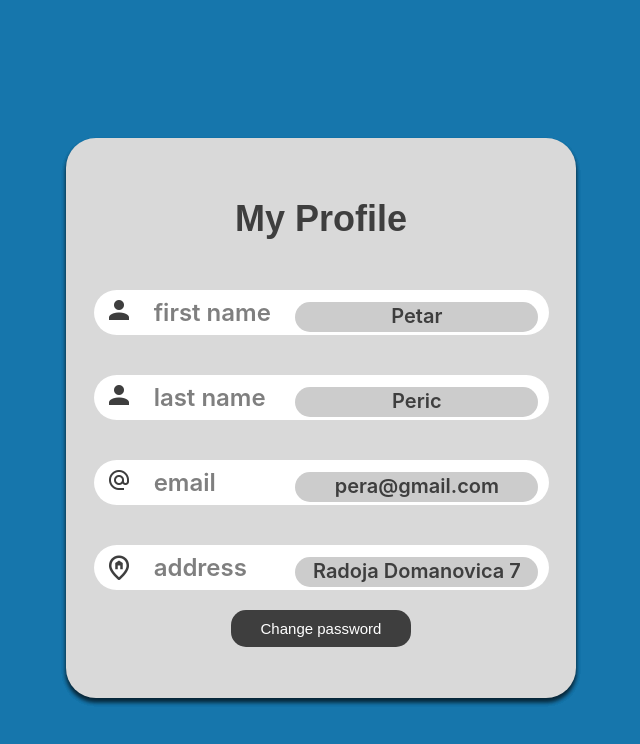
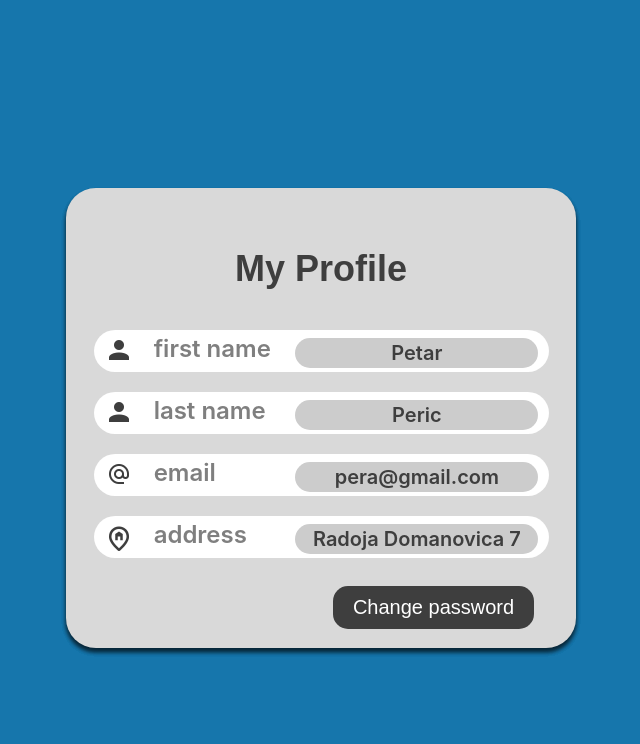
Before and after one commit to lazar-popovic/WatApp-WatWise, an Angular app in the folder src/front/prosumerClient/: page /profile in a window 1280 px wide. Shown: the top 744 px of the page, without its empty margins (319-959 px from the left). Built offline with nearby package versions, Linux system fonts and the light colour scheme.

Commit message:
#27 finished front of the my profile/change password page

```diff
--- a/src/front/prosumerClient/src/app/profile/profile.component.css
+++ b/src/front/prosumerClient/src/app/profile/profile.component.css
@@ -35,13 +35,6 @@ h2
   font-style: bold;
   font-size: 36px;
   color: #3E3E3E;
-
-/*
-  font-family: 'Inter';
-  font-weight: 600;
-  font-size: 32px;
-  line-height: 39px;
-*/
 }
 
 /*Forma (unutar div-a)*/
@@ -59,7 +52,7 @@ form
     box-shadow: 0px 4px 4px rgba(0, 0, 0, 0.25), 0px 4px 4px rgba(0, 0, 0, 0.25), 0px 4px 4px rgba(0, 0, 0, 0.25), 0px 4px 4px rgba(0, 0, 0, 0.25);
 
     width: 450px;
-    height: 500px;
+    height: 400px;
   }
 
 
@@ -85,13 +78,11 @@ form
     font-family: 'Roboto';
     font-style: bold;
     font-weight: 500;
-    line-height: 25px;
+    line-height: 0px;
 
     height: 20px;
     color: #3E3E3E;
   }
-
-
 
   #profile_user,#profile_email,#profile_street
   {
@@ -105,10 +96,10 @@ form
     text-align: left;
     vertical-align: middle;
 
-    margin: 20px;
+    margin: 10px;
 
     width: 90%;
-    height: 45px;
+    height: 50px;
 
     border-radius: 30px;
     background-color: #FFFFFF;
@@ -131,14 +122,16 @@ form
     font-style: normal;
     font-weight: 600;
     font-size: 20px;
-    line-height: 29px;
+    line-height: 30px;
 
     color: #3E3E3E;
   }
 
   #profile_user_name1
   {
-    margin-top: 2%;
+    margin-top: 1%;
+    margin-bottom: 2%;
+
     height: 30px;
 
     text-align: left;
@@ -153,11 +146,8 @@ form
   }
 
 
-
-
   span
   {
-
     height: 25px;
 
     font-family: 'Inter';
@@ -185,91 +175,99 @@ form
     background-position: 15px 10px;
   }
 
+  /*Login dugme*/
+  .button-container
+  {
+    margin-left: 50%;
+    text-align: right;
+  }
 
-
-
-  /*Login dugme*/
   button
   {
+    /*font-family: 'Inter';*/
+    font-style: normal;
+    font-size: 20px;
+
     background-color: #3E3E3E;
     color: white;
     padding: 10px 20px;
     border: none;
     border-radius: 15px;
     cursor: pointer;
-    font-size: 15px;
-    margin-top: 0px;
-
-    width: 40%;
 
   }
 
   button:hover
   {
     background-color: #4f504f;
-    font-size: 17px;
-    width: 42%;
+    font-size: 22px;
   }
 
-  a
+   /*Inputi username i password*/
+   input
+   {
+     text-align: center;
+
+     width: 100%;
+     padding: 5px;
+     font-size: 24px;
+     border: 2px solid #ccc;
+     border-radius: 20px;
+     margin-bottom: 20px;
+
+     font-family: 'Roboto';
+     font-style: bold;
+     font-weight: 500;
+     line-height: 10px;
+
+     height: 20px;
+     color: #3E3E3E;
+   }
+
+   input[type="text"]::placeholder {
+     text-align: center !important;
+   }
+
+  /* Logo za inpute */
+  #name
   {
-    color: #3E3E3E;
+    background-image: url(/assets/user.png);
+    background-size: 20px;
+    background-repeat: no-repeat;
+    background-position: 7px 7px;
   }
 
-  #register:hover
+  #password
   {
-    font-size: 17px;
-    color: #3E3E3E;
+    height: 30px;
+    width: 100%;
+
+    background-image: url(/assets/lock.png);
+    background-size: 15px;
+    background-repeat: no-repeat;
+    background-position: 7px 7px;
   }
 
-  .error
+  #email
   {
-    color: red;
-    font-size: 16px;
-    margin-top: 10px;
+    background-image: url(/assets/email.png);
+    background-size: 20px;
+    background-repeat: no-repeat;
+    background-position: 7px 7px;
   }
 
-
-  .input-icons i
-    {
-    position: absolute;
+  #street
+  {
+    background-image: url(/assets/street.png);
+    background-size: 20px;
+    background-repeat: no-repeat;
+    background-position: 7px 7px;
   }
 
-  .input-icons {
-    width: 100%;
-    margin-bottom: 10px;
+  #street_num
+  {
+    background-image: url(/assets/street_num.png);
+    background-size: 20px;
+    background-repeat: no-repeat;
+    background-position: 7px 7px;
   }
-
-  .icon {
-    padding: 10px;
-    min-width: 40px;
-  }
-
-  .input-field {
-    width: 100%;
-    padding: 10px;
-    text-align: center;
-  }
-
-
-
-
-
-  /*
-  .outer-div {
-    width: 400px;
-    height: 200px;
-    background-color: #f1f1f1;
-    border: 2px solid #ccc;
-    padding: 20px;
-  }
-
-  .inner-div {
-    width: 200px;
-    height: 100px;
-    background-color: #fff;
-    border: 2px solid #aaa;
-    padding: 20px;
-    margin: 50px auto;
-  }
-  */
--- a/src/front/prosumerClient/src/app/profile/profile.component.html
+++ b/src/front/prosumerClient/src/app/profile/profile.component.html
@@ -12,6 +12,7 @@
         </div>
     -->
 
+    <div *ngIf="showProfileForm">
       <div class="container">
         <form>
               <h2>My Profile</h2>
@@ -36,13 +37,39 @@
                       <div style="display: inline-block;" id="profile_user_name"> Radoja Domanovica 7 </div>
                     </div>
 
+                    <br>
+                    <div class="button-container">
+                      <button (click)="showProfileForm = false"  type="submit" routerLink="/profile">Change password</button>
+                    </div>
+            </form>
+        </div>
+      </div>
 
-            <button type="submit" routerLink="/profile">Change password</button>
+      <div *ngIf="!showProfileForm">
+        <div class="container">
+          <form style="width: 300px; height: 350px;">
+
+              <div (click)="showProfileForm = true" class="button-container" style="margin-bottom: 10px;">
+                <button type="submit">Cancel</button>
+              </div>
+              <br>
+
+              <div>
+                <input type="password" id="password" placeholder="old password" name="password" required >
+              </div>
+              <br>
+              <div>
+                <input type="password" id="password" placeholder="new password" name="password" required >
+              </div>
+              <div>
+                <input type="password" id="password" placeholder="repeat new password" name="password" required >
+              </div>
+
+                <button style="width: 80%;" type="submit">Change password</button>
+
+          </form>
+          </div>
+      </div>
 
       <script src="https://cdnjs.cloudflare.com/ajax/libs/font-awesome/5.15.2/js/all.min.js" integrity="sha512-lMz+BCF2J1eOb3Ciky7VnnDjK/n+7V9JEBPCEoK4+D4P+mBpV45Bw1yNf+kyS8tWJPTt9Xk+iZ2I4x4OzfyWzw==" crossorigin="anonymous"></script>
-
-    </form>
-
-
-    </div>
   </body>
--- a/src/front/prosumerClient/src/app/profile/profile.component.ts
+++ b/src/front/prosumerClient/src/app/profile/profile.component.ts
@@ -7,4 +7,8 @@ import { Component } from '@angular/core';
 })
 export class ProfileComponent {
 
+  showProfileForm = true;
+
+  constructor() { }
+
 }
```
Lines whose indentation alone changed are shown as unchanged.
